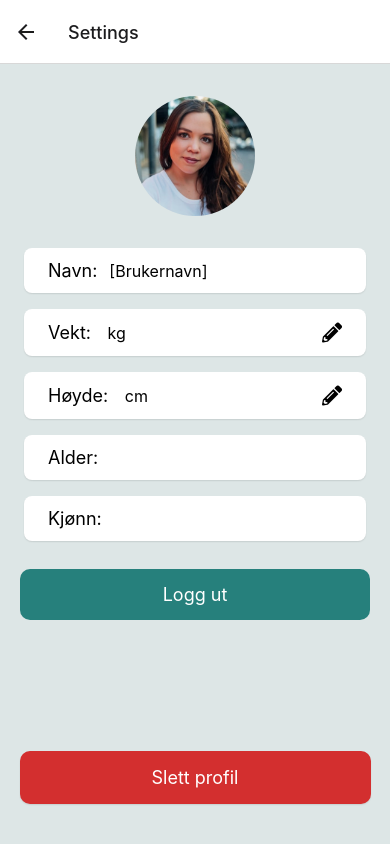
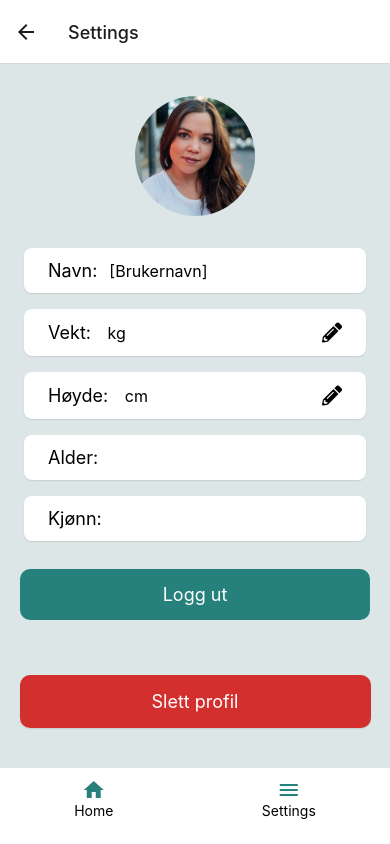
Before and after one commit to TommyS-NO/PhysioFlow-Prototype, a React Native app in the folder frontend/: screen /SettingsScreen in a window 390 px wide. Built offline with nearby package versions, Linux system fonts and the light colour scheme; no server answers.

Commit message:
Added footer

```diff
--- a/frontend/Screens/SettingsScreen/SettingsScreen.tsx
+++ b/frontend/Screens/SettingsScreen/SettingsScreen.tsx
@@ -18,6 +18,8 @@ import {
 import Icon from "react-native-vector-icons/FontAwesome5";
 import { styles } from "./Settings_Style";
 import { signOut } from "firebase/auth";
+import FooterNavigation from "../../Components/FooterNavigation/FooterNavigation";
+
 
 type SettingsNavigationProp = StackNavigationProp<
 	RootStackParamList,
@@ -227,8 +229,11 @@ const SettingsScreen: React.FC = () => {
 				onPress={() => navigation.navigate("DeleteUserScreen")}
 			>
 				<Text style={styles.deleteButtonText}>Slett profil</Text>
+
 			</TouchableOpacity>
+			<FooterNavigation />
 		</View>
+
 	);
 };
 
```
